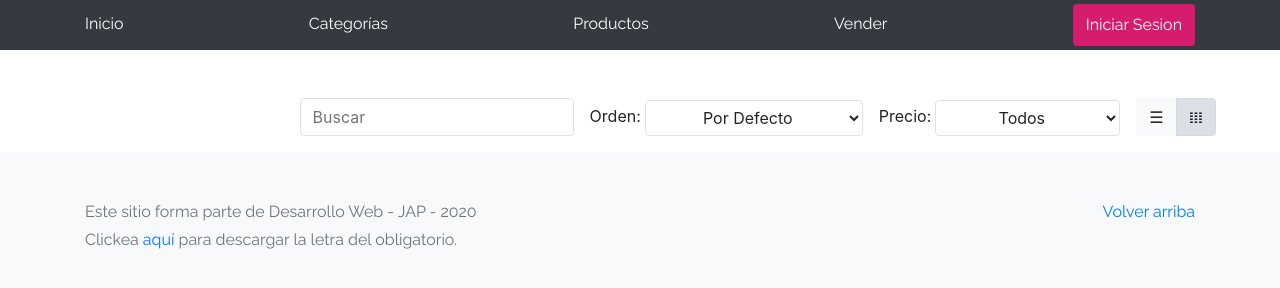
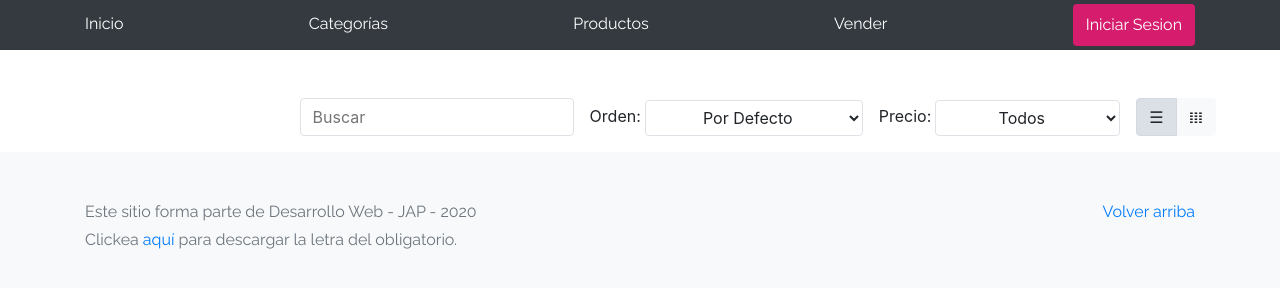
Before and after one commit to mduarte-sen/JaP_WorkspaceMDuarte, a website: page products.html in a window 1280 px wide. Drawn offline with Linux system fonts and the light colour scheme; no server answers.

Commit message:
correction

```diff
--- a/js/products.js
+++ b/js/products.js
@@ -2,7 +2,7 @@ let defaultArray = [];
 let orderedArray = [];
 let setOrder = undefined;
 let setPrice = undefined;
-let visualMode = "cells";
+let visualMode = "list";
 let priceRanges = [10000, 12500, 15000, 17500, 20000];
 
 let productURL = ""
--- a/products.html
+++ b/products.html
@@ -44,10 +44,10 @@
           <option value="d">$17.500 - $20.000</option>
         </select>
         <div class="mx-3 btn-group btn-group-toggle" data-toggle="buttons" id="visual-change">
-          <label class="btn btn-light" id="hamburger-menu">
+          <label class="btn btn-light active" id="hamburger-menu">
               <input type="radio" name="options" autocomplete="off" checked>&#x2630
           </label>
-          <label class="btn btn-light active" id="square-menu">
+          <label class="btn btn-light" id="square-menu">
               <input type="radio" name="options" autocomplete="off">&#x1D356
           </label>
 
```
